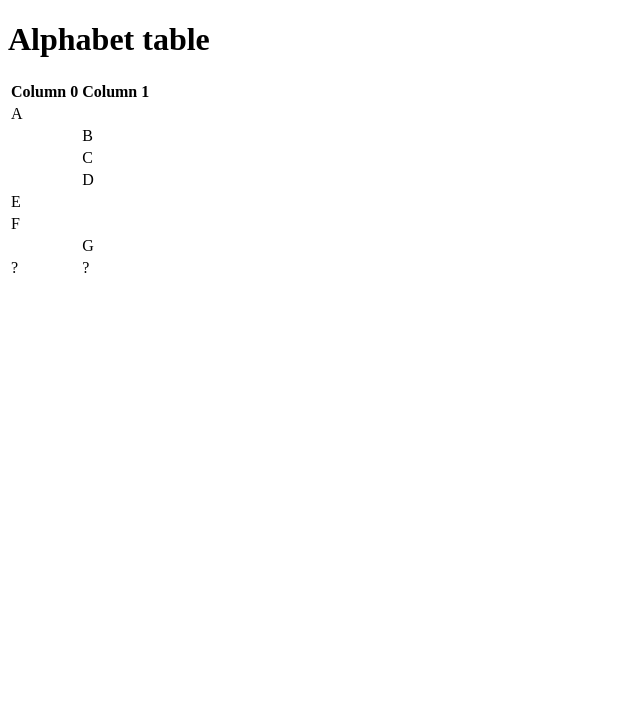
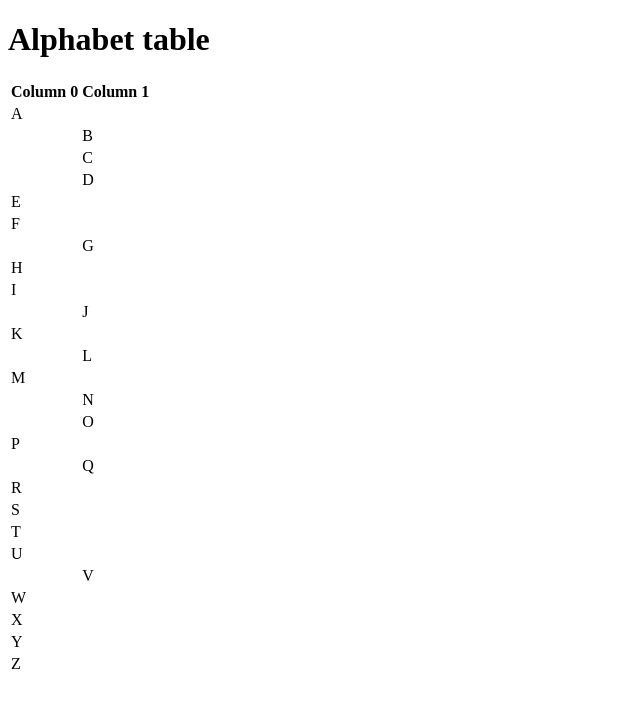
Before and after one commit to comp426-2022-spring/a00-Peiyu-Li-Tara, a website: page index.html in a window 1280 px wide. Shown: the whole page, without its empty margins (0-640 px from the left). Drawn offline with Linux system fonts and the light colour scheme.

Commit message:
complete the alphabet

```diff
--- a/index.html
+++ b/index.html
@@ -2,7 +2,7 @@
 <html lang="en">
 	<head>
 		<meta charset="UTF-8">
-        <meta name="viewport" content="width=device-width, initial-scale=1.0">
+		<meta name="viewpoint" content="width=device-width, initial-scale=1.0">
 		<title>Alphabet</title>
 	</head>
 	<body>
@@ -37,7 +37,61 @@
 						<td></td><td>G</td>
 					</tr>
 					<tr>
-    					<td>?</td><td>?</td>
+						<td>H</td><td></td>
+					</tr>
+					<tr>
+						<td>I</td><td></td>
+					</tr>
+					<tr>
+						<td></td><td>J</td>
+					</tr>
+					<tr>
+						<td>K</td><td></td>
+					</tr>
+					<tr>
+						<td></td><td>L</td>
+					</tr>
+					<tr>
+						<td>M</td><td></td>
+					</tr>
+					<tr>
+						<td></td><td>N</td>
+					</tr>
+					<tr>
+						<td></td><td>O</td>
+					</tr>
+					<tr>
+						<td>P</td><td></td>
+					</tr>
+					<tr>
+						<td></td><td>Q</td>
+					</tr>
+					<tr>
+						<td>R</td><td></td>
+					</tr>
+					<tr>
+						<td>S</td><td></td>
+					</tr>
+					<tr>
+						<td>T</td><td></td>
+					</tr>
+					<tr>
+						<td>U</td><td></td>
+					</tr>
+					<tr>
+						<td></td><td>V</td>
+					</tr>
+					<tr>
+						<td>W</td><td></td>
+					</tr>
+					<tr>
+						<td>X</td><td></td>
+					</tr>
+					<tr>
+						<td>Y</td><td></td>
+					</tr>
+					<tr>
+						<td>Z</td><td></td>
 					</tr>
 				</tbody>
 			</table>
```
Lines whose indentation alone changed are shown as unchanged.
